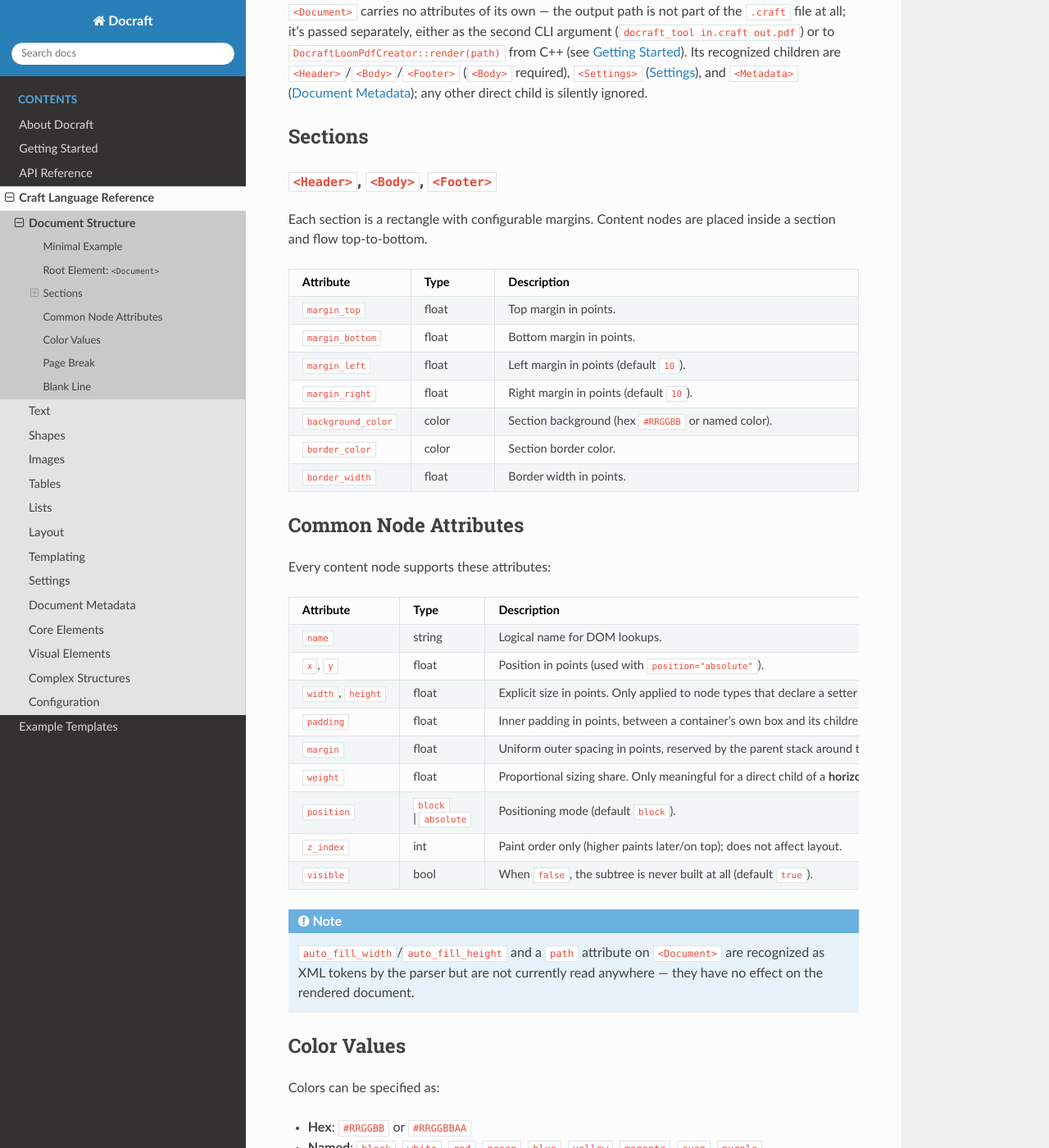
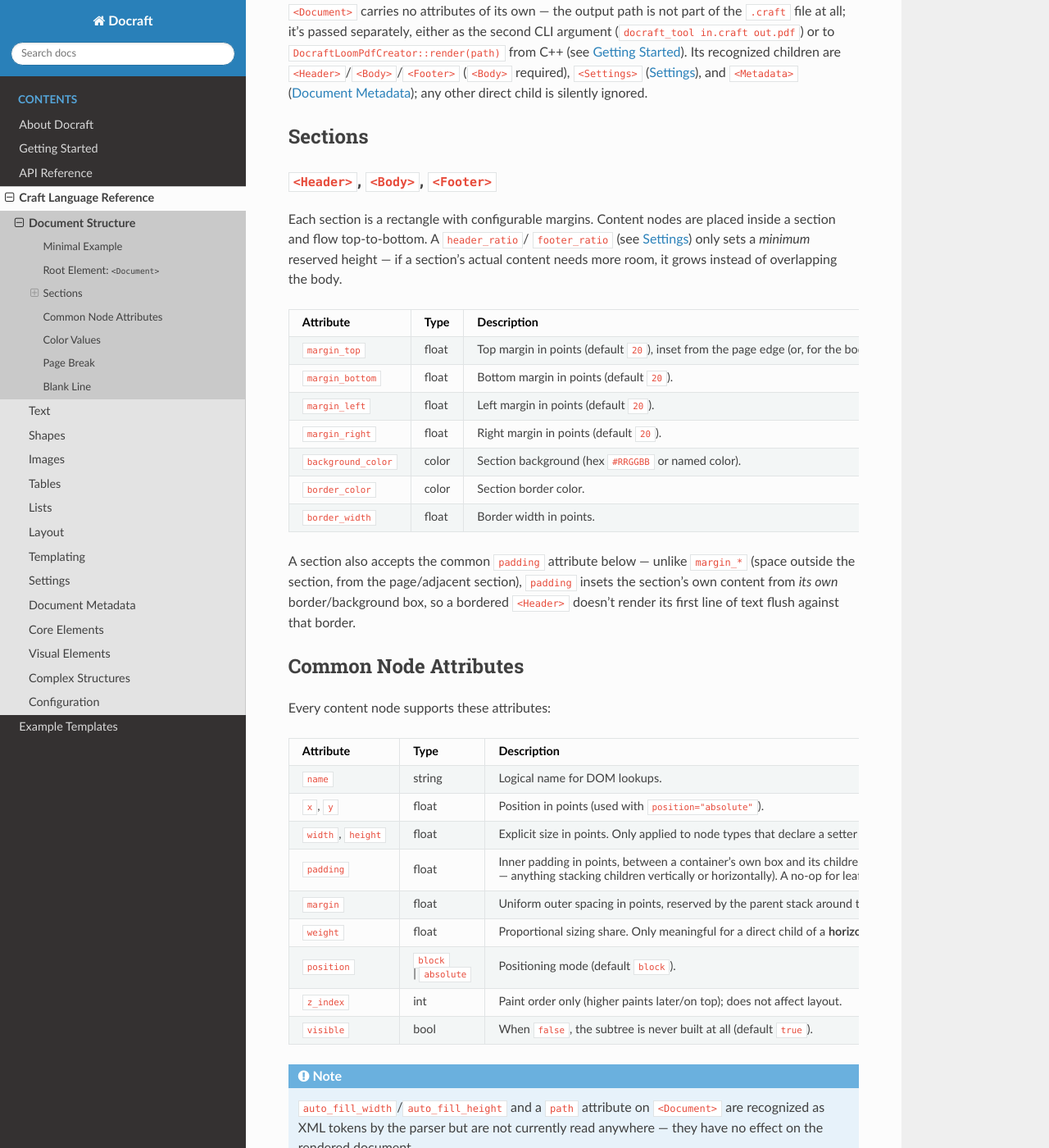
Before and after one commit to Cadons/Docraft, a Sphinx documentation site: the page built from doc/source/craft_language/structure.rst, in a window 1280 px wide and 1400 px high, scrolled down 501 px. Shown: the whole window at 82% size. Built offline with Sphinx 7.4.7 and the Read the Docs theme 3.1.0, drawn with Linux system fonts in a browser that asks for light colours.

Commit message:
docs(craft-language): reflect padding/margin defaults and UTF-8 handling
structure.rst still listed the pre-fix margin default (10pt, and only
for margin_left/right) and described padding as a Rectangle-only
no-op, both stale now that VStack/HStack (Header/Body/Footer,
<Layout>) genuinely apply it too. settings.rst gains a Text Encoding
section explaining the UTF-8-to-WinAnsi transcoding for built-in
fonts vs. native UTF-8 for custom TTFs. text.rst's font_name default
was documented as OpenSans but the actual default is Helvetica; also
cross-references the new <Fonts default> section.

```diff
--- a/doc/source/craft_language/structure.rst
+++ b/doc/source/craft_language/structure.rst
@@ -35,7 +35,10 @@ Sections
 ^^^^^^^^^^^^^^^^^^^^^^^^^^^^^^^^^^^^^^
 
 Each section is a rectangle with configurable margins. Content nodes are
-placed inside a section and flow top-to-bottom.
+placed inside a section and flow top-to-bottom. A ``header_ratio``/
+``footer_ratio`` (see :doc:`settings`) only sets a *minimum* reserved
+height — if a section's actual content needs more room, it grows instead
+of overlapping the body.
 
 .. list-table::
    :header-rows: 1
@@ -46,16 +49,17 @@ placed inside a section and flow top-to-bottom.
      - Description
    * - ``margin_top``
      - float
-     - Top margin in points.
+     - Top margin in points (default ``20``), inset from the page edge (or,
+       for the body, from the header).
    * - ``margin_bottom``
      - float
-     - Bottom margin in points.
+     - Bottom margin in points (default ``20``).
    * - ``margin_left``
      - float
-     - Left margin in points (default ``10``).
+     - Left margin in points (default ``20``).
    * - ``margin_right``
      - float
-     - Right margin in points (default ``10``).
+     - Right margin in points (default ``20``).
    * - ``background_color``
      - color
      - Section background (hex ``#RRGGBB`` or named color).
@@ -65,6 +69,12 @@ placed inside a section and flow top-to-bottom.
    * - ``border_width``
      - float
      - Border width in points.
+
+A section also accepts the common ``padding`` attribute below — unlike
+``margin_*`` (space outside the section, from the page/adjacent section),
+``padding`` insets the section's own content from *its own* border/background
+box, so a bordered ``<Header>`` doesn't render its first line of text flush
+against that border.
 
 Common Node Attributes
 ----------------------
@@ -92,7 +102,10 @@ Every content node supports these attributes:
    * - ``padding``
      - float
      - Inner padding in points, between a container's own box and its
-       children. A no-op for leaf nodes (``Text``, ``Image``, ``Circle``, ...).
+       children (default ``10`` for ``Rectangle``, ``<Layout>``/``<Header>``/
+       ``<Body>``/``<Footer>`` — anything stacking children vertically or
+       horizontally). A no-op for leaf nodes (``Text``, ``Image``,
+       ``Circle``, ...), which have no children to inset.
    * - ``margin``
      - float
      - Uniform outer spacing in points, reserved by the parent stack around
--- a/doc/source/craft_language/text.rst
+++ b/doc/source/craft_language/text.rst
@@ -29,7 +29,9 @@ Attributes
      - Font size in points (default ``12``).
    * - ``font_name``
      - string
-     - Font family name (default ``OpenSans``).
+     - Font family name (default ``Helvetica``, one of the built-in PDF
+       fonts — see :ref:`document-default-font` for setting this once for
+       the whole document instead of on every node).
    * - ``style``
      - string
      - ``normal`` | ``bold`` | ``italic`` | ``bold_italic``.
```
Also changed, not shown: doc/source/craft_language/settings.rst (+23 -0 lines).
